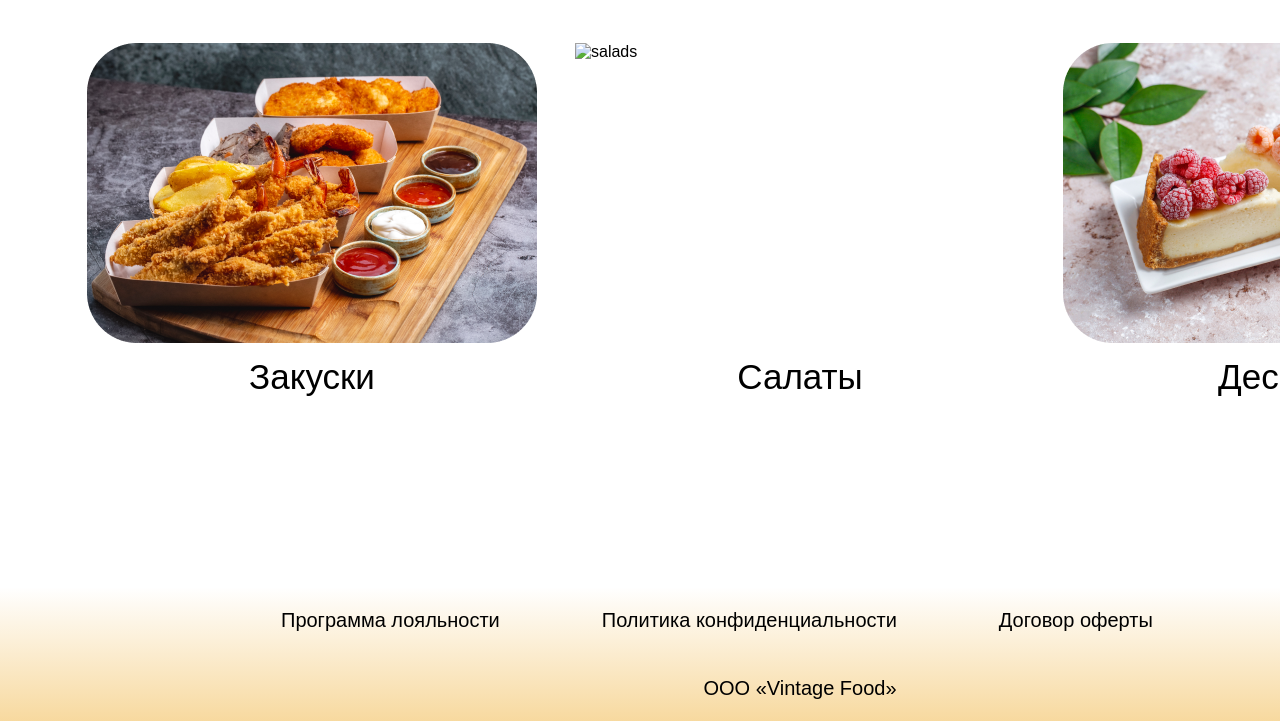
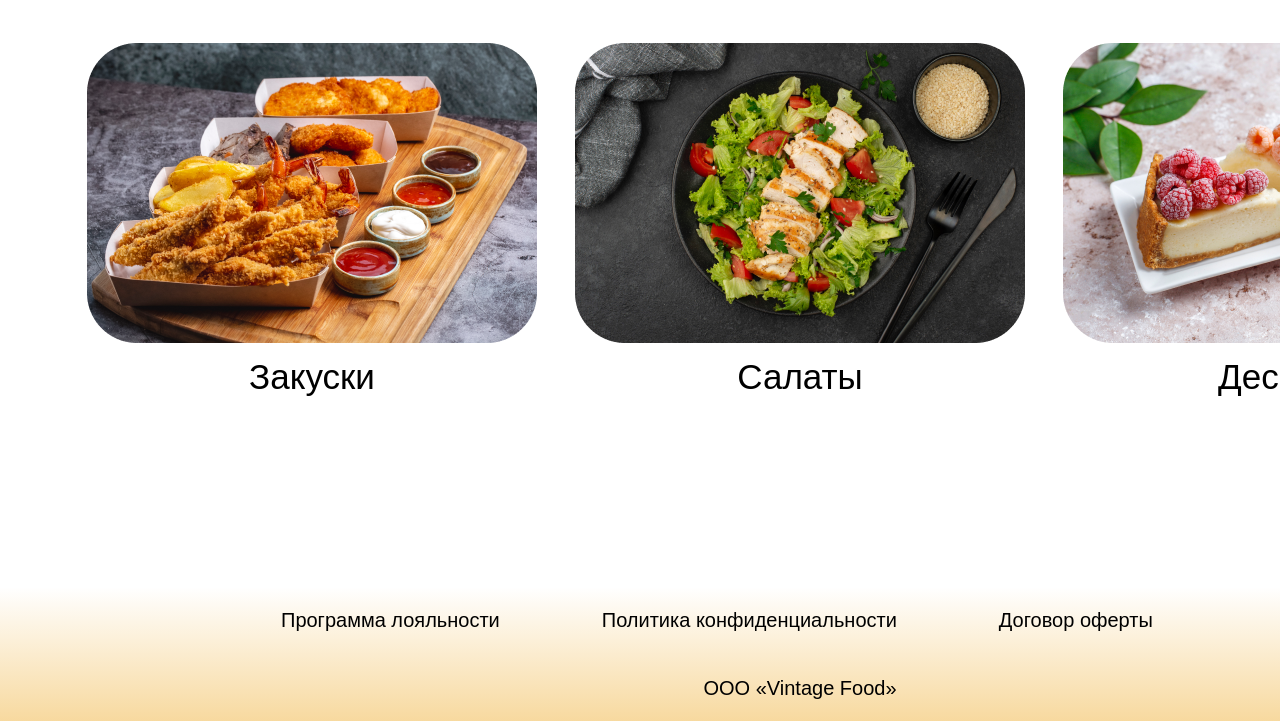
Before and after one commit to Egor-IvEgAn/burger_project, a plain HTML site: page index.html in a window 1280 px wide. Shown: the part 1348-2069 px from the top of the page. Drawn offline with Linux system fonts and the light colour scheme; the site is published under a folder, as on GitHub Pages, so addresses that start at the root find nothing.

Commit message:
Update index.html

```diff
--- a/index.html
+++ b/index.html
@@ -45,7 +45,7 @@
                 <p class="main_txt">Закуски</p>
             </li>
             <li>
-                <img class="main_img" src="/img/Картинка _Салаты_.png" alt="salads">
+                <img class="main_img" src="img/Картинка _Салаты_.png" alt="salads">
                 <p class="main_txt">Салаты</p>
             </li>
             <li>
```
